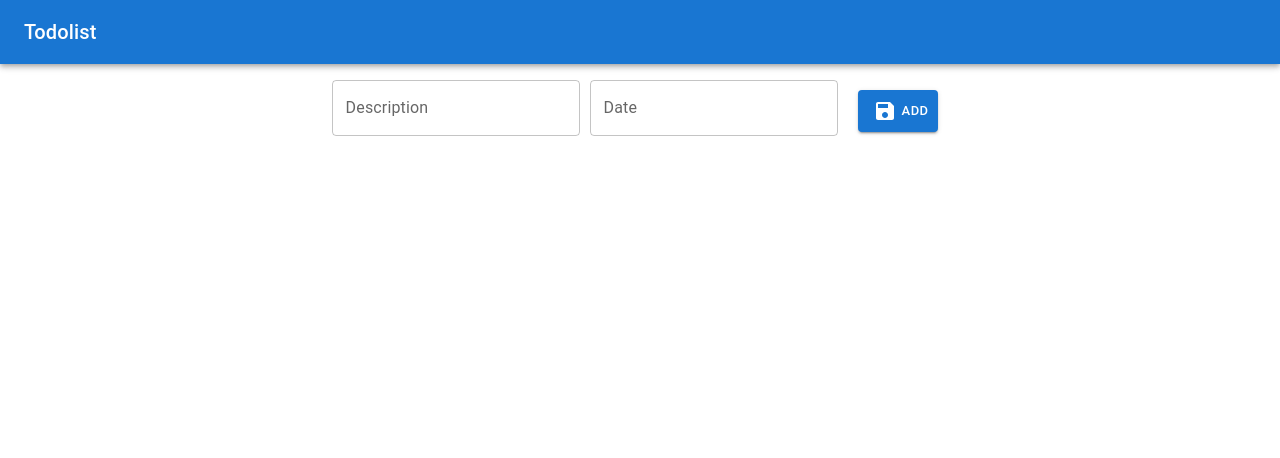
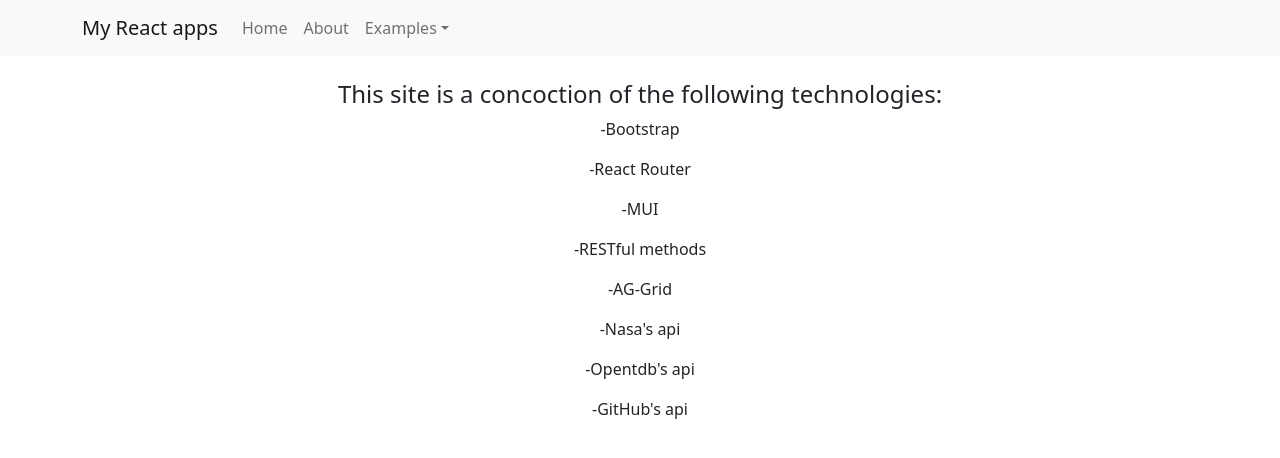
Before and after one commit to staffanholmnas/React.js, a React (Create React App) app: page /about in a window 1280 px wide. Shown: the top 458 px of the page. Built offline with nearby package versions, Linux system fonts and the light colour scheme.

Commit message:
Create main app, add nasa pics

```diff
--- a/src/App.js
+++ b/src/App.js
@@ -1,76 +1,48 @@
-import React, { useState } from 'react';
+import React from 'react'
 import './App.css';
-import Button from '@mui/material/Button';
-import IconButton from '@mui/material/IconButton';
-import { Delete, Save } from '@mui/icons-material';
-import TextField from '@mui/material/TextField';
-import AppBar from '@mui/material/AppBar';
-import Toolbar from '@mui/material/Toolbar';
-import Typography from '@mui/material/Typography';
-import Tooltip from '@mui/material/Tooltip';
+import Home from './components/Home';
+import About from './components/About';
+import Keyboards from './components/Keyboards';
+import Nasa from './components/Nasa';
+import Warranty from './components/Warranty';
+import NotFound from './components/NotFound';
+import { BrowserRouter, Switch, Route, Link } from 'react-router-dom';
+import 'bootstrap/dist/css/bootstrap.min.css';
+import { Container, Navbar, Nav, NavDropdown } from 'react-bootstrap';
 
-
-// A todo app that uses MUI a.k.a material UI
+// An app using React Bootstrap and the NavBar as well as react router for navigiation.
 function App() {
-  const [todo, setTodo] = useState({description: '', date: ''});
-  const [todos, setTodos] = useState([]);
-
-  const inputChanged = (event) => {
-    setTodo({...todo, [event.target.name]: event.target.value});
-  }
-
-  const addTodo = () => {
-    setTodos([...todos, todo]);
-    setTodo({description: '', date: ''});
-  }
-
-  const deleteTodo = (row) => {
-    setTodos(todos.filter((todo, index) => index !== row));
-  }
-
   return (
     <div className="App">
-      <AppBar position="static">
-        <Toolbar>
-          <Typography variant="h6">
-            Todolist
-          </Typography>
-        </Toolbar>
-      </AppBar>
-      <p></p>
-      <TextField
-        style={{marginRight: 10}}
-        label="Description"
-        name="description"
-        variant="outlined"
-        value={todo.description}
-        onChange={inputChanged}
-      />
-     <TextField
-       style={{marginRight: 10}}
-       label="Date"
-       name="date"
-       variant="outlined"
-       value={todo.date}
-       onChange={inputChanged}
-      />
-      <Button style= {{margin: 10}} color="primary" variant="contained" size="small" onClick={addTodo}><Save style= {{margin: 5}}/>Add</Button>
-      <table>
-        <tbody>
-       {
-          todos.map((todo, index) =>
-            <tr key={index}>
-              <td>{todo.description}</td>
-             <td>{todo.date}</td>
-             <td><Tooltip title="Delete">
-               <IconButton variant="contained" size="small" color="error" onClick={() => deleteTodo(index)}><Delete />
-               </IconButton>
-               </Tooltip>
-            </td>
-            </tr>)
-        }
-        </tbody>
-      </table>
+      <BrowserRouter>
+        <Navbar bg="light" expand="lg">
+          <Container>
+            <Navbar.Brand as={Link} to={"/"}>My React apps</Navbar.Brand>
+            <Navbar.Toggle aria-controls="basic-navbar-nav" />
+            <Navbar.Collapse id="basic-navbar-nav">
+              <Nav className="me-auto">
+                <Nav.Link as={Link} to={"/"}>Home</Nav.Link>
+                <Nav.Link as={Link} to={"/about"}>About</Nav.Link>
+
+                <NavDropdown title="Examples" id="basic-nav-dropdown">
+                  <NavDropdown.Item as={Link} to={"/examples/nasa"}>Nasa</NavDropdown.Item>
+                  <NavDropdown.Item as={Link} to={"/examples/keyboards"}>Keyboards</NavDropdown.Item>
+                  <NavDropdown.Divider />
+                  <NavDropdown.Item as={Link} to={"/examples/warranty"}>Warranty</NavDropdown.Item>
+                </NavDropdown>
+              </Nav>
+            </Navbar.Collapse>
+          </Container>
+        </Navbar>
+        <Switch>
+            <Route exact path="/" component={Home} />
+            <Route path="/about" component={About} />
+            <Route path="/examples/nasa" component={Nasa} />
+            <Route path="/examples/keyboards" component={Keyboards} />
+            <Route path="/examples/warranty" component={Warranty} />
+            <Route path="*" component={NotFound} />
+          </Switch>
+      </BrowserRouter>
     </div>
   );
 }
--- a/src/components/About.js
+++ b/src/components/About.js
@@ -4,8 +4,15 @@
   return(
     <div>
       <br></br>
-      <h4>My name is John Smith</h4>
-      <p>This is a react product page using bootstrap.</p>
+      <h4>This site is a concoction of the following technologies:</h4>
+      <p>-Bootstrap</p>
+      <p>-React Router</p>
+      <p>-MUI</p>
+      <p>-RESTful methods</p>
+      <p>-AG-Grid</p>
+      <p>-Nasa's api</p>
+      <p>-Opentdb's api</p>
+      <p>-GitHub's api</p>
     </div>
   )
 }
--- a/src/components/Home.js
+++ b/src/components/Home.js
@@ -4,7 +4,7 @@
   return(
     <div>
       <br></br>
-      <h4>Welcome to my homepage</h4>
+      <h4>This is a collection of apps made with React, enjoy!</h4>
     </div>
   )
 }
--- /dev/null
+++ b/src/components/Nasa.js
@@ -0,0 +1,30 @@
+import React, { useState, useEffect} from 'react';
+
+function Nasa() {
+  const [explanation, setExplanation] = useState('');
+  const [url, setUrl] = useState('');
+  const [isReady, setReady] = useState(false);
+
+  useEffect(() => {
+    fetch('https://api.nasa.gov/planetary/apod?api_key=DEMO_KEY')
+    .then(response => response.json())
+    .then(data => {
+      setExplanation(data.explanation)
+      setUrl(data.url)
+      setReady(true);
+    })
+    .catch(err => console.log(err))
+  },[])
+
+  if (!isReady)
+    return <div>Loading...</div>
+
+  return (
+    <div className="App">
+      <p>{explanation}</p>
+      <img alt="Nasa apod" src={url} />
+    </div>
+  );
+}
+
+export default Nasa;
```
Also changed, not shown: src/App7.js (added, +78 -0 lines).
